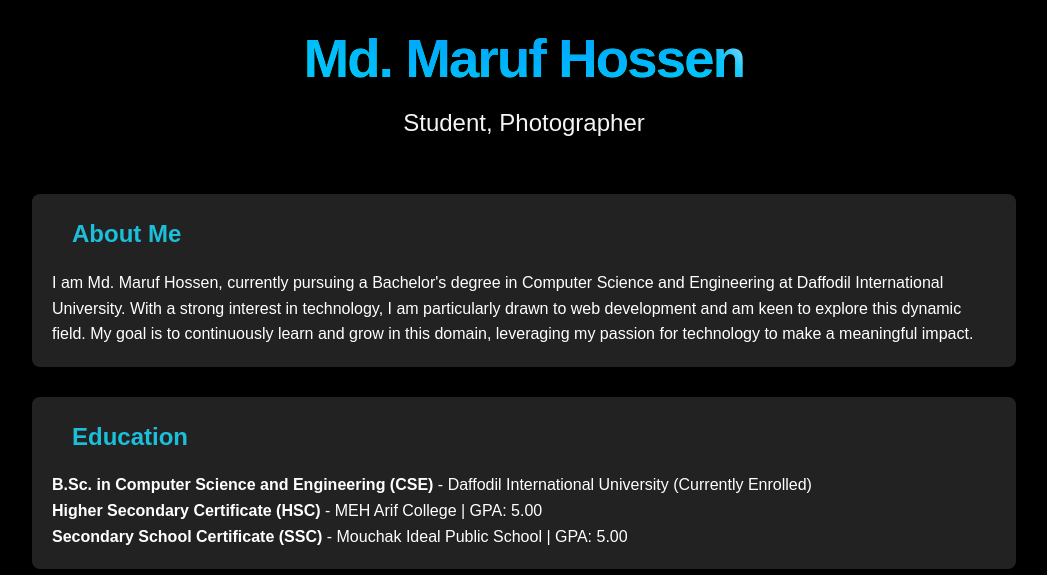
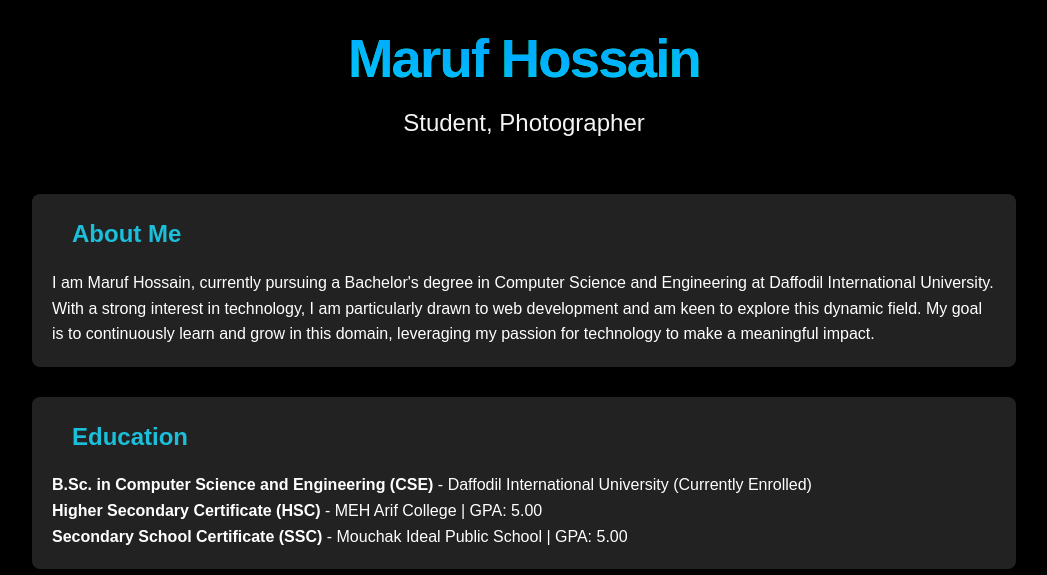
Before and after one commit to marufhossain19/Portfolio, a plain HTML site: page index.html in a window 1280 px wide. Shown: the part 225-800 px from the top of the page, without its empty margins (116-1163 px from the left). Drawn offline with Linux system fonts and the light colour scheme.

Commit message:
Update index.html

```diff
--- a/index.html
+++ b/index.html
@@ -16,7 +16,7 @@
             <div class="profile-picture-container">
                 <div class="spinning-circle">
                     <div class="inner-circle">
-                        <img src="./profile.png" alt="Profile Picture"> alt="Profile Picture of Md. Maruf Hossen">
+                        <img src="./profile.png" alt="Profile Picture"> alt="Profile Picture of  Maruf Hossain">
                     </div>
                     <div class="outer-circle light-blue-border"></div>
                     <div class="outer-circle purple-border"></div>
@@ -24,7 +24,7 @@
             </div>
             <div class="content">
                 <h1 class="title">
-                 <span class="reveal-text">Md. Maruf Hossen</span>
+                 <span class="reveal-text">Maruf Hossain</span>
                   <div class="aurora">
                     <div class="aurora__item"></div>
                     <div class="aurora__item"></div>
@@ -41,7 +41,7 @@
             <div class="title-container">
           <h2 class="skills-title">About Me</h2>
           </div>
-            <p>I am Md. Maruf Hossen, currently pursuing a Bachelor's degree in Computer Science and Engineering at Daffodil International University. With a strong interest in technology, I am particularly drawn to web development and am keen to explore this dynamic field. My goal is to continuously learn and grow in this domain, leveraging my passion for technology to make a meaningful impact.</p>
+            <p>I am Maruf Hossain, currently pursuing a Bachelor's degree in Computer Science and Engineering at Daffodil International University. With a strong interest in technology, I am particularly drawn to web development and am keen to explore this dynamic field. My goal is to continuously learn and grow in this domain, leveraging my passion for technology to make a meaningful impact.</p>
         </div>
 
         <div class="section education animate-fade-in-right">
```
